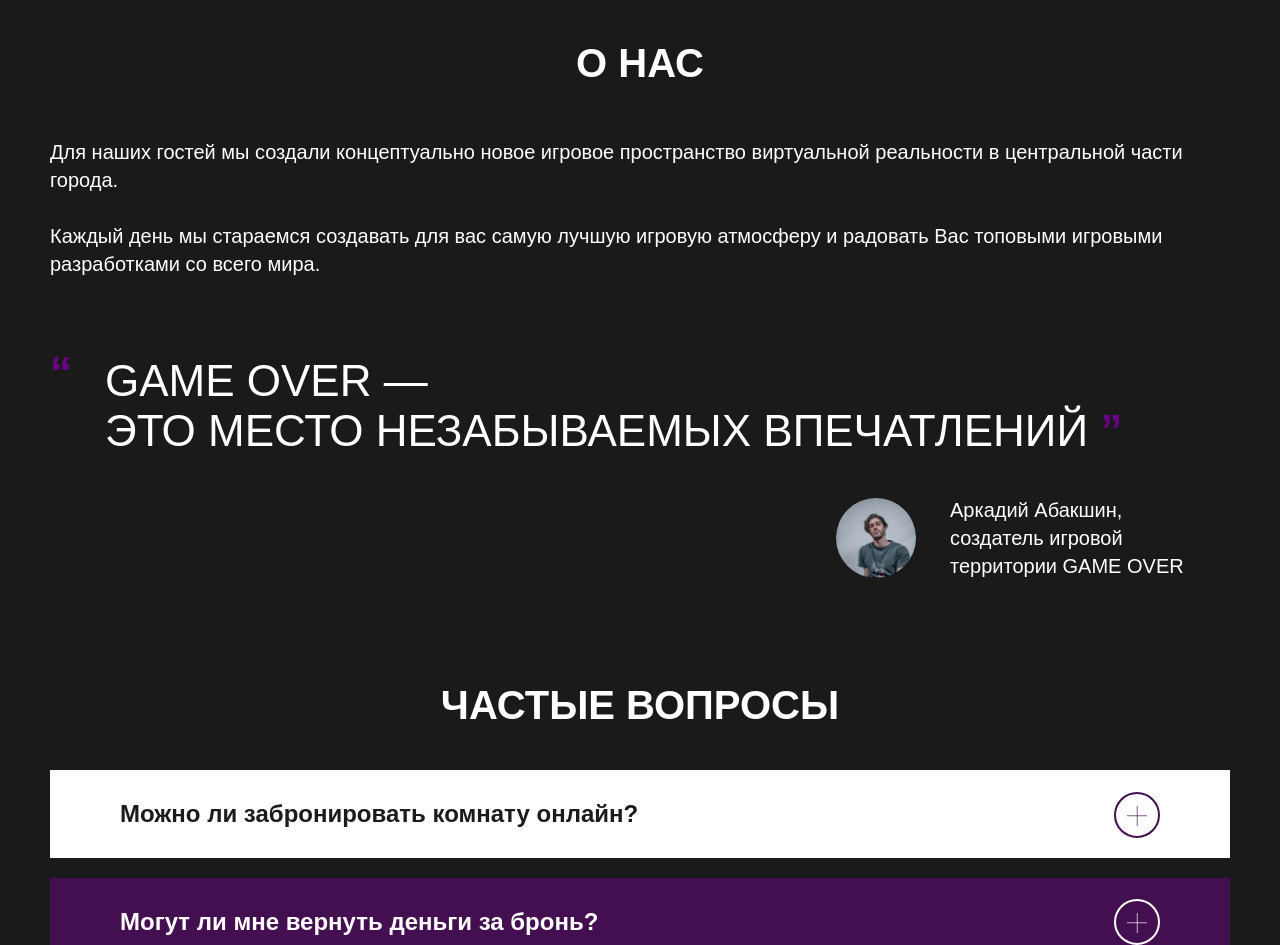
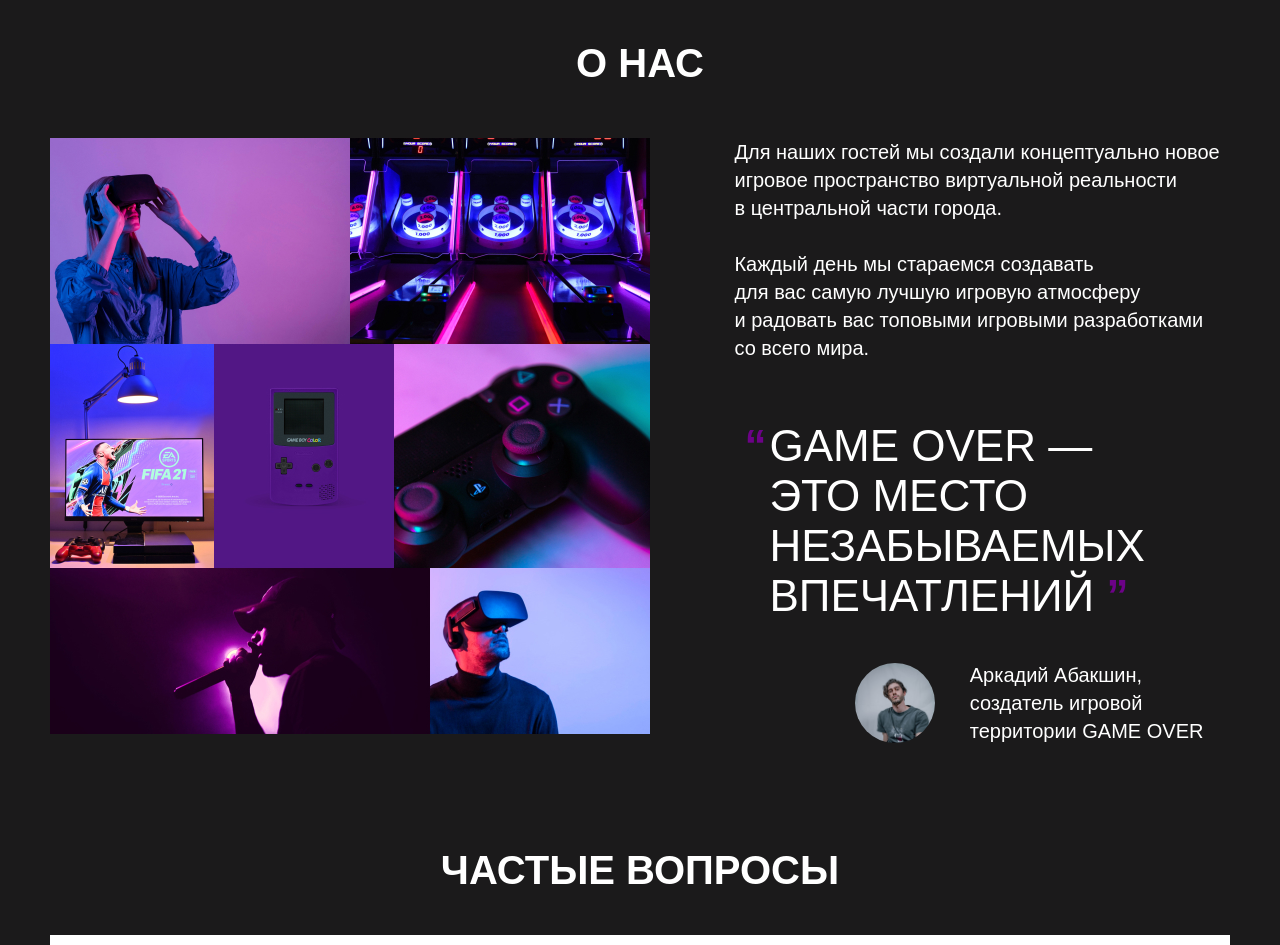
Before and after one commit to YuriySW/GameOver, a plain HTML site: page index.html in a window 1280 px wide. Shown: the part 4820-5765 px from the top of the page. Drawn offline with Linux system fonts and the light colour scheme.

Commit message:
layout-3.4

```diff
--- /dev/null
+++ b/css/about-us/__block/about-us__block.css
@@ -0,0 +1,4 @@
+.about-us__block {
+  display: inline-block;
+  vertical-align: top;
+}
--- /dev/null
+++ b/css/about-us/__img/about-us__img.css
@@ -0,0 +1,5 @@
+.about-us__img {
+  display: inline-block;
+  vertical-align: top;
+  margin-right: 80px;
+}
--- a/css/about-us/__quote/__quote-creator/about-us__quote-creator.css
+++ b/css/about-us/__quote/__quote-creator/about-us__quote-creator.css
@@ -1,5 +1,5 @@
 .about-us__quote-creator {
   margin: 0;
   text-align: right;
-  padding-right: 30px;
+
 }
--- a/css/about-us/__quote/__quote-text/about-us__quote-text.css
+++ b/css/about-us/__quote/__quote-text/about-us__quote-text.css
@@ -3,10 +3,11 @@
   font-size: 44px;
   line-height: 50px;
   text-transform: uppercase;
-  margin: 0 0 40px;
-  padding: 0 0 0 55px;
+  margin-bottom: 40px;
+  padding: 0 0 0 35px;
   white-space: pre-line;
   position: relative;
+  max-width: 469px;
 }
 
 .about-us__quote-text:after {
@@ -20,6 +21,6 @@
   content: '“';
   font-weight: 900;
   position: absolute;
-  top: -8px;
-  left: 0;
+  top: 0;
+  left: 10px;
 }
--- a/css/about-us/__text-block/__text/about-us__text.css
+++ b/css/about-us/__text-block/__text/about-us__text.css
@@ -3,4 +3,11 @@
   color: #fff;
   font-size: 20px;
   line-height: 28px;
+  max-width: 490px;
+  white-space: pre-line;
+
 }
+
+.about-us__text:last-child {
+  margin: 0;
+}
--- a/css/about-us/__text-block/about-us__text-block.css
+++ b/css/about-us/__text-block/about-us__text-block.css
@@ -1,3 +1,3 @@
 .about-us__text-block {
-  margin-bottom: 78px;
+  margin-bottom: 59px;
 }
--- a/css/index.css
+++ b/css/index.css
@@ -29,3 +29,5 @@
 @import 'contact/__adress/_icon-email/contact__adress_type-icon_email.css';
 @import 'contact/navigation/__social/navigation__social.css';
 @import 'contact/navigation/__link/navigation__link.css';
+@import 'about-us/__img/about-us__img.css';
+@import 'about-us/__block/about-us__block.css';
--- a/index.html
+++ b/index.html
@@ -109,14 +109,17 @@
       <section class="about-us section">
         <div class="container">
           <h2 class="about-us__title">О нас</h2>
+          <img class="about-us__img" src="image/halls/collage.jpg" alt="" />
+          <div class="about-us__block">
             <div class="about-us__text-block">
-          <p class="about-us__text">
-            Для наших гостей мы создали концептуально новое игровое пространство виртуальной реальности в центральной
-            части города.
+              <p class="about-us__text">Для наших гостей мы создали концептуально новое
+                игровое пространство виртуальной реальности
+                в центральной части города.
               </p>
-          <p class="about-us__text">
-            Каждый день мы стараемся создавать для вас самую лучшую игровую атмосферу и радовать Вас топовыми игровыми
-            разработками со всего мира.
+              <p class="about-us__text">Каждый день мы стараемся создавать
+                для вас самую лучшую игровую атмосферу
+                и радовать вас топовыми игровыми разработками
+                со всего мира.
               </p>
             </div>
             <blockquote class="about-us__quote">
@@ -129,6 +132,7 @@
                 </figcaption>
               </figure>
             </blockquote>
+          </div>
         </div>
       </section>
 
@@ -152,8 +156,9 @@
           <address>
             <a class="contact__adress contact__adress_type-icon_location">г. Москва ул.&nbsp;Аквамарина, 16</a>
             <a class="contact__adress contact__adress_type-icon_telefone" href="tel:89509302893">8(950)930-28-93</a>
-              <a class="contact__adress contact__adress_type-icon_email" href="mailto:gameover@gmail.com">GameOver@gmail.com</a>
-
+            <a class="contact__adress contact__adress_type-icon_email" href="mailto:gameover@gmail.com"
+              >GameOver@gmail.com</a
+            >
           </address>
 
           <nav class="navigation">
```
Also changed, not shown: image/halls/collage.jpg (added), 2 other files. Lines whose indentation alone changed are shown as unchanged.
